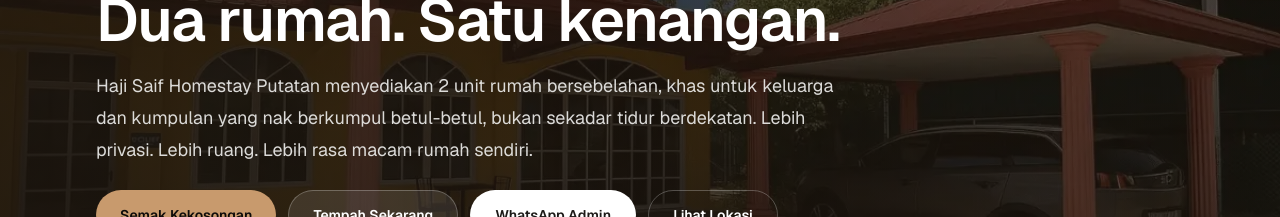
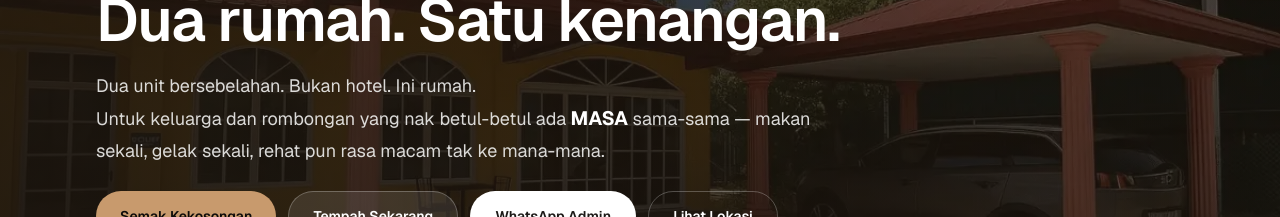
Before and after one commit to AinSmartSRU/Haji-Saif-Homestay, a Next.js app: page / in a window 1280 px wide. Shown: the part 274-491 px from the top of the page. Built offline with nearby package versions, Linux system fonts and the light colour scheme; no server answers.

Commit message:
Update page.tsx

```diff
--- a/app/page.tsx
+++ b/app/page.tsx
@@ -116,10 +116,14 @@ export default function HomePage() {
                   Dua rumah. Satu kenangan.
                 </h1>
                 <p className="max-w-3xl text-base leading-7 text-stone-100/88 sm:text-lg sm:leading-8">
-                  Haji Saif Homestay Putatan menyediakan 2 unit rumah
-                  bersebelahan, khas untuk keluarga dan kumpulan yang nak
-                  berkumpul betul-betul, bukan sekadar tidur berdekatan. Lebih
-                  privasi. Lebih ruang. Lebih rasa macam rumah sendiri.
+                  Dua unit bersebelahan. Bukan hotel. Ini rumah.
+                  <br />
+                  Untuk keluarga dan rombongan yang nak betul-betul ada{" "}
+                  <span className="text-[1.08em] font-bold text-white">
+                    MASA
+                  </span>{" "}
+                  sama-sama — makan sekali, gelak sekali, rehat pun rasa macam
+                  tak ke mana-mana.
                 </p>
               </div>
               <div className="flex flex-col gap-2.5 sm:flex-row sm:flex-wrap sm:gap-3">
```
